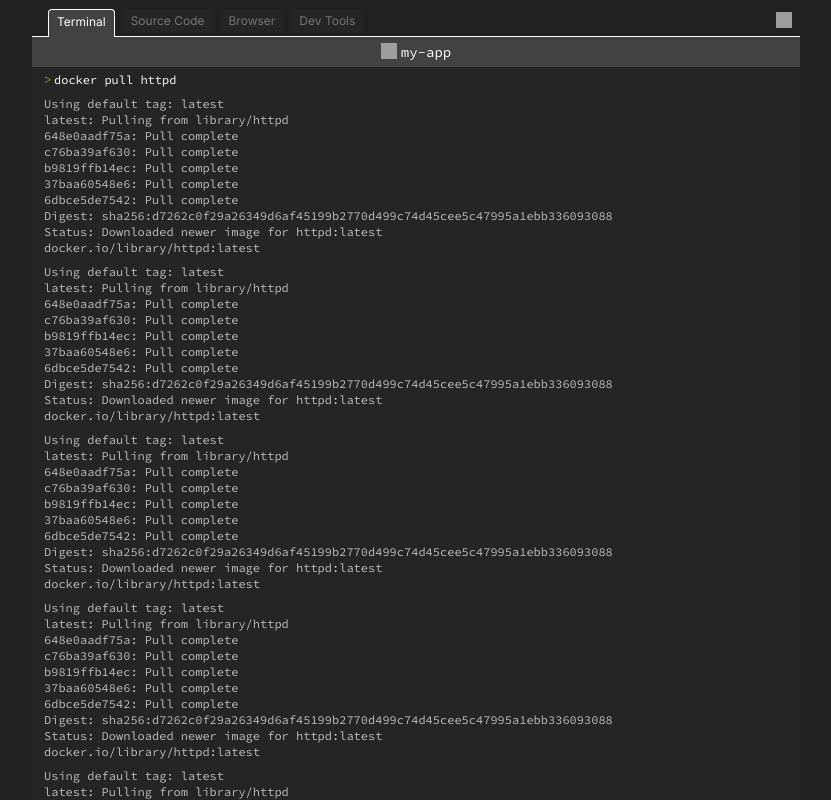
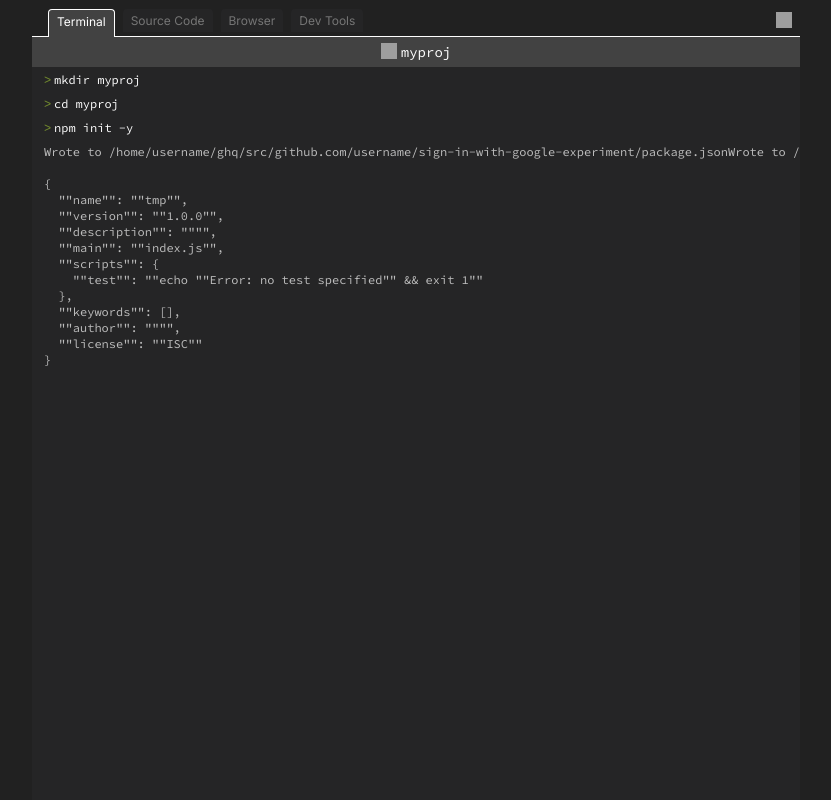
Before and after one commit to richardimaoka/next-sandbox, a Next.js app in the folder next/: page / in a window 1280 px wide. Shown: the whole page, without its empty margins (224-1055 px from the left). Built offline with nearby package versions, Linux system fonts and the light colour scheme; grey boxes are pictures that could not be loaded.

Commit message:
change terminal contents

```diff
--- a/next/app/terminal/Terminal.tsx
+++ b/next/app/terminal/Terminal.tsx
@@ -5,7 +5,7 @@ import styles from "./terminal.module.css";
 export const Terminal = () => {
   return (
     <div className={styles.terminal}>
-      <CurrentDirectory currentDirectory="my-app" />
+      <CurrentDirectory currentDirectory="myproj" />
       <TerminalContents />
     </div>
   );
--- a/next/app/terminal/TerminalContents.tsx
+++ b/next/app/terminal/TerminalContents.tsx
@@ -5,100 +5,24 @@ import styles from "./terminal.module.css";
 export const TerminalContents = () => {
   return (
     <div className={styles.contents}>
-      <TerminalCommand
-        command="docker pull httpd"
-        fold={false}
-        animate={false}
-      />
+      <TerminalCommand command="mkdir myproj" fold={false} animate={false} />
+      <TerminalCommand command="cd myproj" fold={false} animate={false} />
+      <TerminalCommand command="npm init -y" fold={false} animate={false} />
       <TerminalOutput
-        output={`Using default tag: latest
-latest: Pulling from library/httpd
-648e0aadf75a: Pull complete
-c76ba39af630: Pull complete
-b9819ffb14ec: Pull complete
-37baa60548e6: Pull complete
-6dbce5de7542: Pull complete
-Digest: sha256:d7262c0f29a26349d6af45199b2770d499c74d45cee5c47995a1ebb336093088
-Status: Downloaded newer image for httpd:latest
-docker.io/library/httpd:latest`}
-        fold={false}
-      />
-      <TerminalOutput
-        output={`Using default tag: latest
-latest: Pulling from library/httpd
-648e0aadf75a: Pull complete
-c76ba39af630: Pull complete
-b9819ffb14ec: Pull complete
-37baa60548e6: Pull complete
-6dbce5de7542: Pull complete
-Digest: sha256:d7262c0f29a26349d6af45199b2770d499c74d45cee5c47995a1ebb336093088
-Status: Downloaded newer image for httpd:latest
-docker.io/library/httpd:latest`}
-        fold={false}
-      />
-      <TerminalOutput
-        output={`Using default tag: latest
-latest: Pulling from library/httpd
-648e0aadf75a: Pull complete
-c76ba39af630: Pull complete
-b9819ffb14ec: Pull complete
-37baa60548e6: Pull complete
-6dbce5de7542: Pull complete
-Digest: sha256:d7262c0f29a26349d6af45199b2770d499c74d45cee5c47995a1ebb336093088
-Status: Downloaded newer image for httpd:latest
-docker.io/library/httpd:latest`}
-        fold={false}
-      />
-      <TerminalOutput
-        output={`Using default tag: latest
-latest: Pulling from library/httpd
-648e0aadf75a: Pull complete
-c76ba39af630: Pull complete
-b9819ffb14ec: Pull complete
-37baa60548e6: Pull complete
-6dbce5de7542: Pull complete
-Digest: sha256:d7262c0f29a26349d6af45199b2770d499c74d45cee5c47995a1ebb336093088
-Status: Downloaded newer image for httpd:latest
-docker.io/library/httpd:latest`}
-        fold={false}
-      />
-      <TerminalOutput
-        output={`Using default tag: latest
-latest: Pulling from library/httpd
-648e0aadf75a: Pull complete
-c76ba39af630: Pull complete
-b9819ffb14ec: Pull complete
-37baa60548e6: Pull complete
-6dbce5de7542: Pull complete
-Digest: sha256:d7262c0f29a26349d6af45199b2770d499c74d45cee5c47995a1ebb336093088
-Status: Downloaded newer image for httpd:latest
-docker.io/library/httpd:latest`}
-        fold={false}
-      />
-      <TerminalOutput
-        output={`Using default tag: latest
-latest: Pulling from library/httpd
-648e0aadf75a: Pull complete
-c76ba39af630: Pull complete
-b9819ffb14ec: Pull complete
-37baa60548e6: Pull complete
-6dbce5de7542: Pull complete
-Digest: sha256:d7262c0f29a26349d6af45199b2770d499c74d45cee5c47995a1ebb336093088
-Status: Downloaded newer image for httpd:latest
-docker.io/library/httpd:latest`}
-        fold={false}
-      />
-      <TerminalOutput
-        output={`Using default tag: latest
-latest: Pulling from library/httpd
-648e0aadf75a: Pull complete
-c76ba39af630: Pull complete
-b9819ffb14ec: Pull complete
-37baa60548e6: Pull complete
-6dbce5de7542: Pull complete
-Digest: sha256:d7262c0f29a26349d6af45199b2770d499c74d45cee5c47995a1ebb336093088
-Status: Downloaded newer image for httpd:latest
-docker.io/library/httpd:latest`}
+        output={`Wrote to /home/username/ghq/src/github.com/username/sign-in-with-google-experiment/package.jsonWrote to /home/username/ghq/src/github.com/username/sign-in-with-google-experiment/package.json:
+
+{
+  ""name"": ""tmp"",
+  ""version"": ""1.0.0"",
+  ""description"": """",
+  ""main"": ""index.js"",
+  ""scripts"": {
+    ""test"": ""echo \""Error: no test specified\"" && exit 1""
+  },
+  ""keywords"": [],
+  ""author"": """",
+  ""license"": ""ISC""
+}`}
         fold={false}
       />
     </div>
```
Also changed, not shown: next/app/icons/backward-fast-solid (3).svg (deleted).
